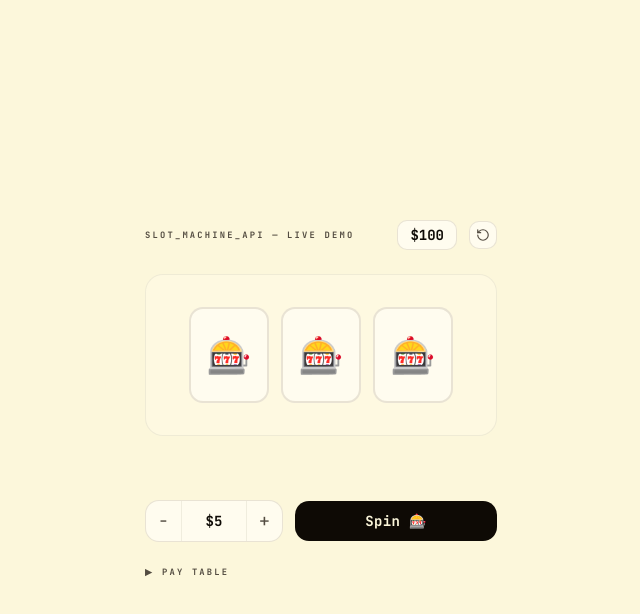
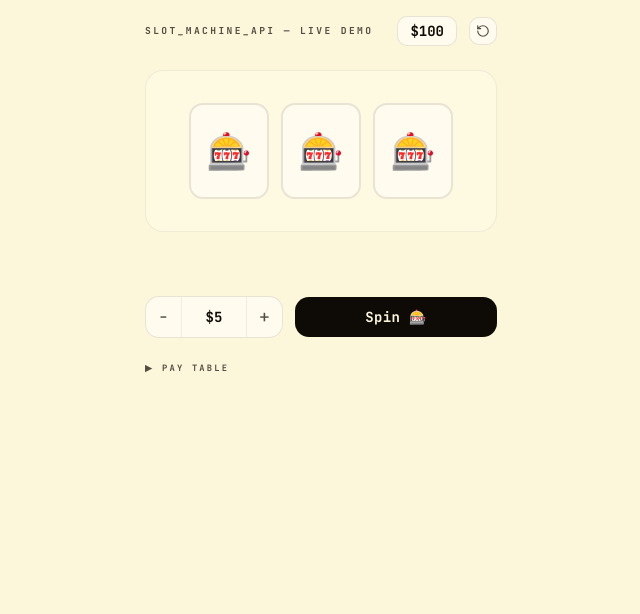
Before and after one commit to mercerius/portfolio-app, a Next.js app: page /demos/slot-machine in a window 1280 px wide. Shown: the top 614 px of the page, without its empty margins (319-959 px from the left). Built offline with nearby package versions, Linux system fonts and the light colour scheme.

Commit message:
fix(slot-machine): adjust padding and text size for improved layout

```diff
--- a/app/demos/slot-machine/page.tsx
+++ b/app/demos/slot-machine/page.tsx
@@ -2,7 +2,7 @@ import { SlotMachine } from "@/components/slot-machine";
 
 export default function SlotMachineDemoPage() {
   return (
-    <div className="min-h-screen bg-background flex items-center justify-center p-4">
+    <div className="min-h-screen bg-background flex items-center justify-center">
       <SlotMachine />
     </div>
   );
--- a/components/slot-machine.tsx
+++ b/components/slot-machine.tsx
@@ -246,10 +246,10 @@ export function SlotMachine() {
   const effectiveBet = Math.min(bet, balance);
 
   return (
-    <div className="flex flex-col items-center gap-6 w-full max-w-sm mx-auto py-8 px-4">
+    <div className="flex flex-col items-start gap-6 w-full max-w-sm mx-auto min-h-dvh p-4">
       {/* ── Header ─────────────────────────────────────────────── */}
       <div className="flex items-center justify-between w-full">
-        <p className="text-[0.55rem] font-bold uppercase tracking-[0.25em] text-muted-foreground">
+        <p className="text-[0.6rem] font-bold uppercase tracking-[0.25em] text-muted-foreground">
           slot_machine_api — live demo
         </p>
         <div className="flex items-center gap-3">
```
